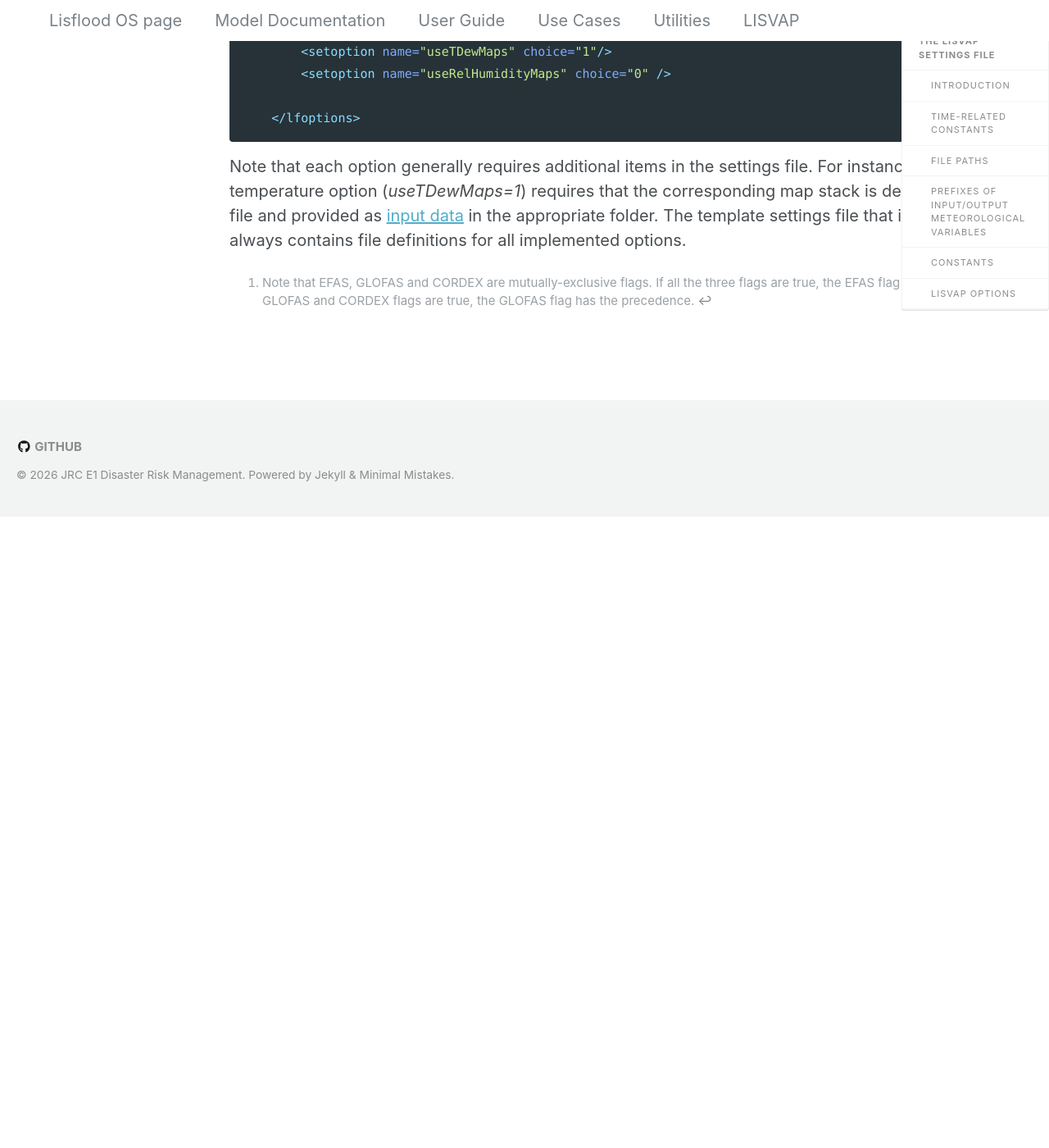
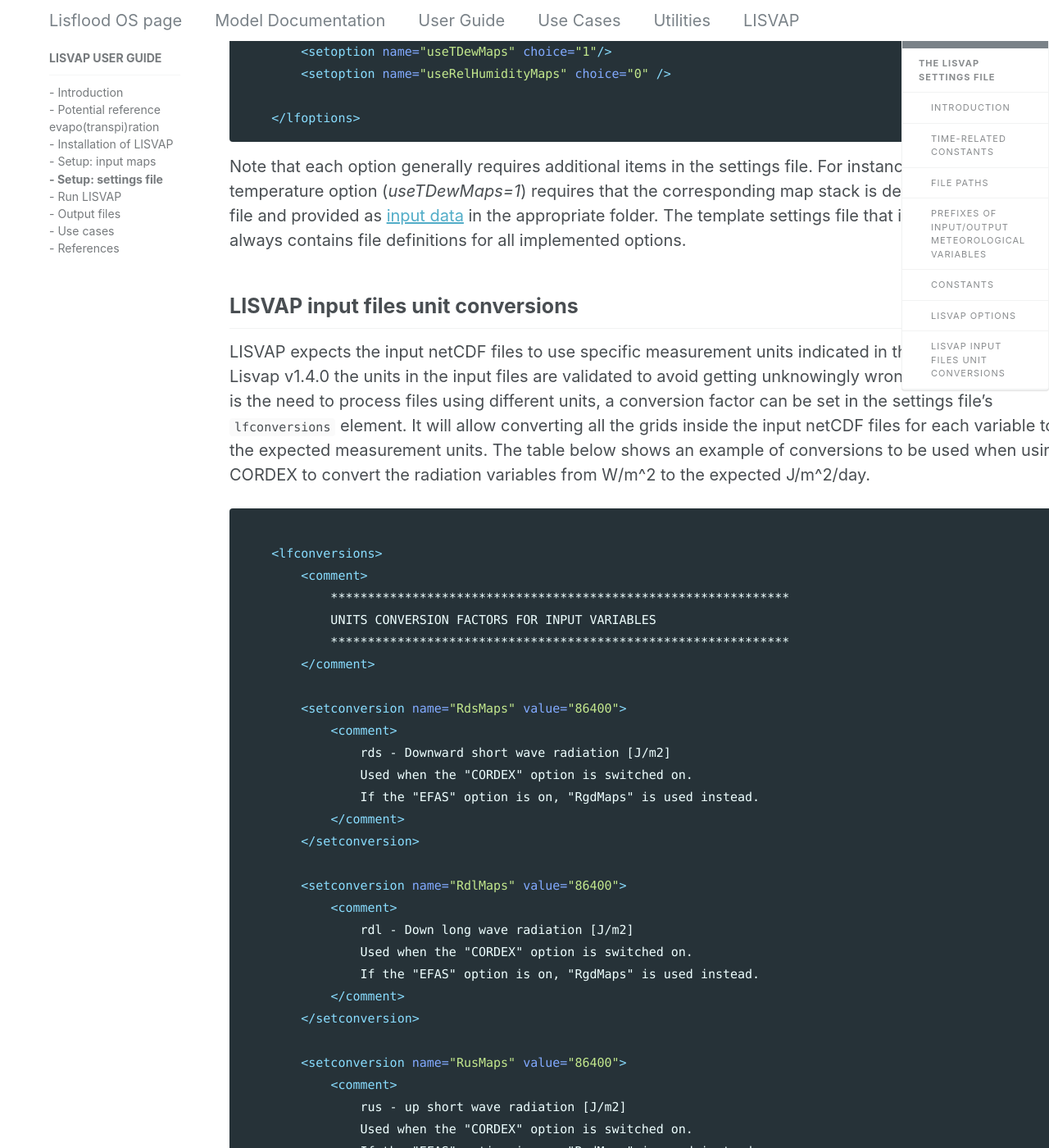
Before and after one commit to ec-jrc/lisflood-lisvap, a Jekyll site: the page built from 3_2_LISVAP_settingsfile/index.md, in a window 1280 px wide and 1400 px high, scrolled down 8593 px. Shown: the whole window at 82% size. Built offline with Jekyll 4.4.1, drawn with Linux system fonts in a browser that asks for light colours; nearby versions of some CDN libraries; our own code applies the rules of GitHub Pages for plain Markdown files; formulas are drawn with MathJax 3; before the commit the page ends 9223 px from its top, so only the background shows below that; some of the changed text lies outside the part shown.

Commit message:
Update docs for v1.4.0

````diff
--- a/3_2_LISVAP_settingsfile/index.md
+++ b/3_2_LISVAP_settingsfile/index.md
@@ -293,3 +293,56 @@
 Note that each option generally requires additional items in the settings file.
 For instance, using the dew point temperature option (*useTDewMaps=1*) requires that the corresponding map stack is defined in the settings file and provided as [input data](https://ec-jrc.github.io/lisflood-lisvap/3_1_LISVAP_setup/) in the appropriate folder.
 The template settings file that is provided with LISVAP always contains file definitions for all implemented options.
+
+
+## <a id="conversions"></a>LISVAP input files unit conversions
+
+LISVAP expects the input netCDF files to use specific measurement units indicated in their metadata.
+From Lisvap v1.4.0 the units in the input files are validated to avoid getting unknowingly wrong results.
+In case there is the need to process files using different units, a conversion factor can be set in the settings file’s `lfconversions` element.
+It will allow converting all the grids inside the input netCDF files for each variable to the expected measurement units.
+The table below shows an example of conversions to be used when using CORDEX to convert the radiation variables from W/m^2 to the expected J/m^2/day.
+
+```xml
+
+    <lfconversions>
+        <comment>
+            **************************************************************
+            UNITS CONVERSION FACTORS FOR INPUT VARIABLES
+            **************************************************************
+        </comment>
+
+        <setconversion name="RdsMaps" value="86400">
+            <comment>
+                rds - Downward short wave radiation [J/m2]
+                Used when the "CORDEX" option is switched on.
+                If the "EFAS" option is on, "RgdMaps" is used instead.
+            </comment>
+        </setconversion>
+
+        <setconversion name="RdlMaps" value="86400">
+            <comment>
+                rdl - Down long wave radiation [J/m2]
+                Used when the "CORDEX" option is switched on.
+                If the "EFAS" option is on, "RgdMaps" is used instead.
+            </comment>
+        </setconversion>
+
+        <setconversion name="RusMaps" value="86400">
+            <comment>
+                rus - up short wave radiation [J/m2]
+                Used when the "CORDEX" option is switched on.
+                If the "EFAS" option is on, "RgdMaps" is used instead.
+            </comment>
+        </setconversion>
+
+        <setconversion name="RulMaps" value="86400">
+            <comment>
+                rul - up long wave radiation [J/m2]
+                Used when the "CORDEX" option is switched on.
+                If the "EFAS" option is on, "RgdMaps" is used instead.
+            </comment>
+        </setconversion>
+    </lfconversions>
+
+```
````
Also changed, not shown: 1_LISVAP_introduction/index.md (+1 -1 lines), 3_1_LISVAP_setup/index.md (+16 -16 lines), 3_LISVAP_installation/index.md (+11 -5 lines), 4_LISVAP_run/index.md (+4 -5 lines), 4 other files.
